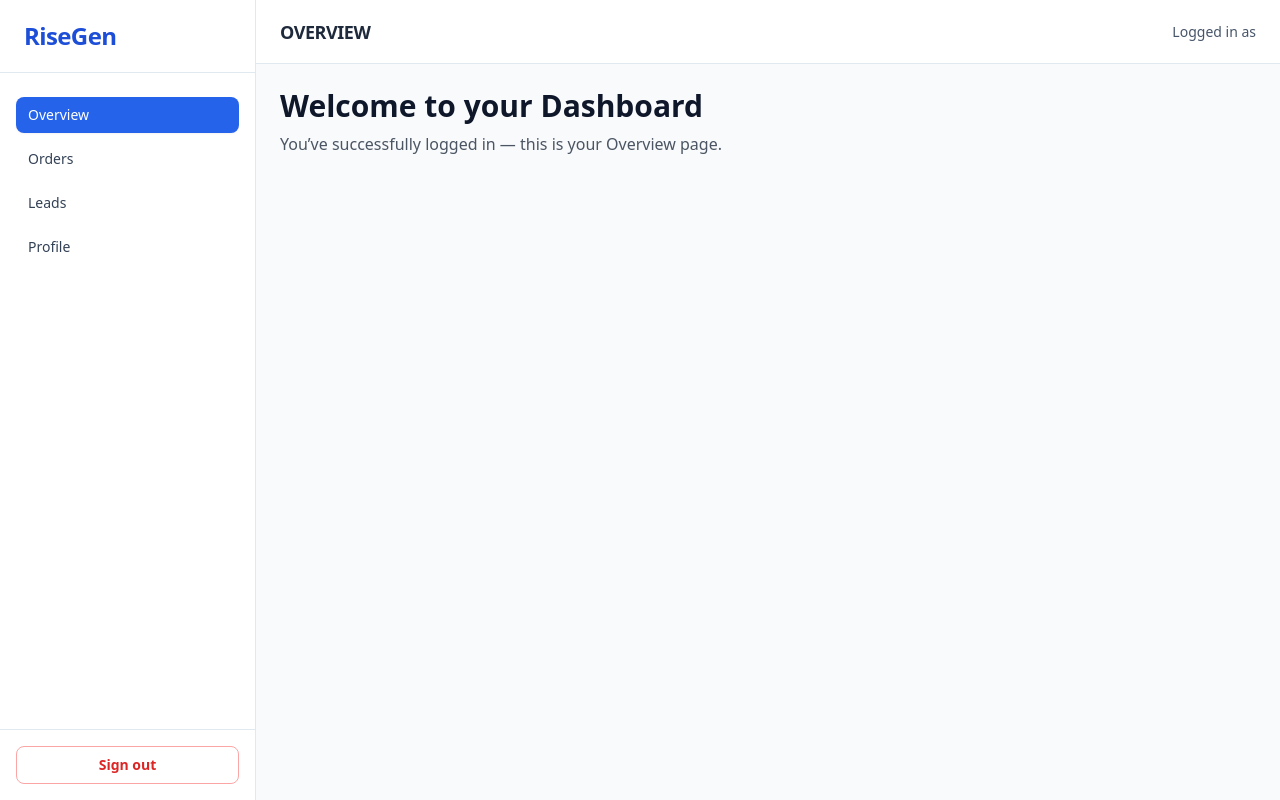
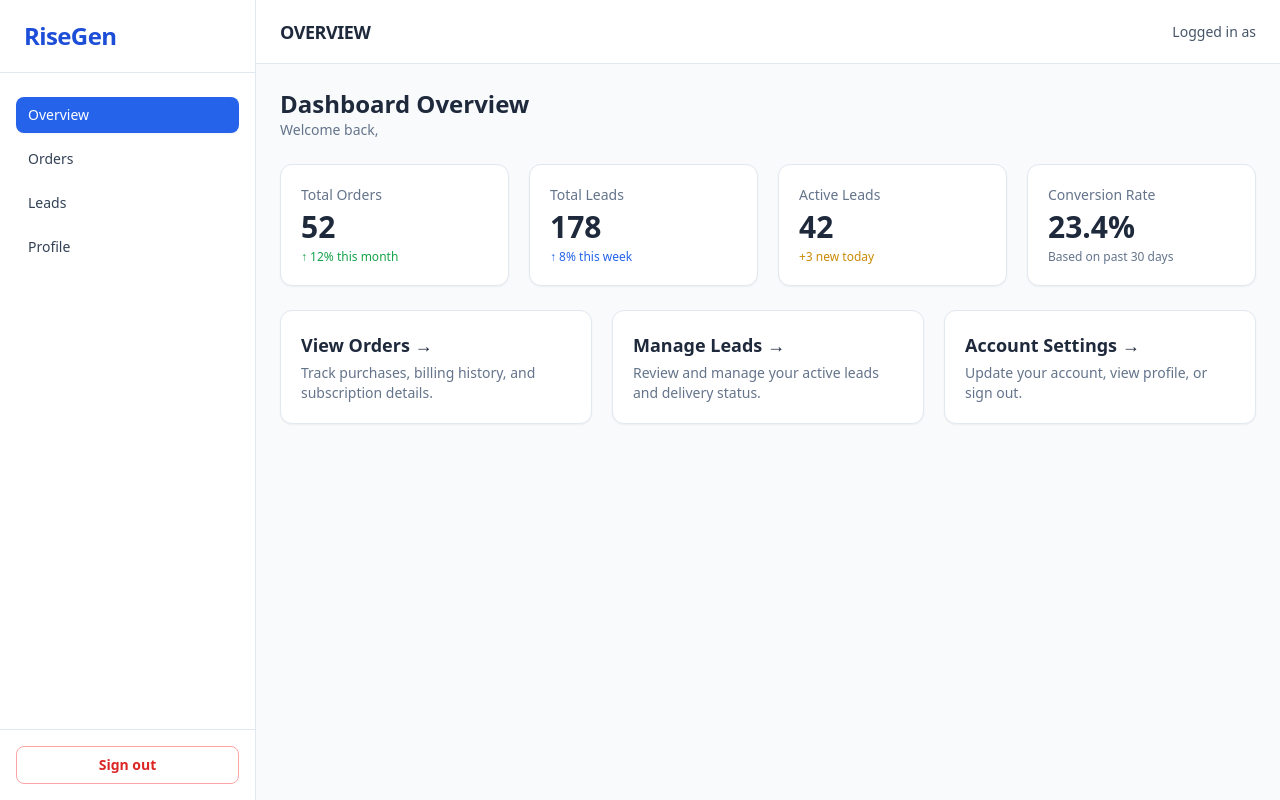
Before and after one commit to colton-risegen/risegen-app, a Next.js app: page /dashboard/overview in a window 1280 px wide. Built offline with nearby package versions, Linux system fonts and the light colour scheme.

Commit message:
Update page.tsx

```diff
--- a/app/dashboard/overview/page.tsx
+++ b/app/dashboard/overview/page.tsx
@@ -1,8 +1,106 @@
+"use client";
+
+import React, { useEffect, useState } from "react";
+import { useAuth } from "../../lib/auth";
+
 export default function OverviewPage() {
+  const { user } = useAuth();
+  const [stats, setStats] = useState({
+    totalOrders: 0,
+    totalLeads: 0,
+    activeLeads: 0,
+    conversionRate: 0,
+  });
+
+  useEffect(() => {
+    // Simulate fetching metrics from DB
+    setTimeout(() => {
+      setStats({
+        totalOrders: 52,
+        totalLeads: 178,
+        activeLeads: 42,
+        conversionRate: 23.4,
+      });
+    }, 500);
+  }, []);
+
   return (
-    <div>
-      <h1 className="text-3xl font-bold">Welcome to your Dashboard</h1>
-      <p className="text-gray-600 mt-2">You’ve successfully logged in — this is your Overview page.</p>
+    <div className="space-y-6">
+      {/* Header */}
+      <div className="flex flex-col sm:flex-row sm:items-center sm:justify-between">
+        <div>
+          <h1 className="text-2xl font-semibold text-slate-800">Dashboard Overview</h1>
+          <p className="text-slate-500 text-sm">
+            Welcome back, <span className="font-medium text-slate-700">{user?.email}</span>
+          </p>
+        </div>
+      </div>
+
+      {/* Stats Grid */}
+      <div className="grid grid-cols-1 sm:grid-cols-2 xl:grid-cols-4 gap-5">
+        <div className="bg-white border border-slate-200 rounded-xl p-5 shadow-sm">
+          <p className="text-sm font-medium text-slate-500 mb-1">Total Orders</p>
+          <p className="text-3xl font-bold text-slate-800">{stats.totalOrders}</p>
+          <p className="text-xs text-green-600 mt-1">↑ 12% this month</p>
+        </div>
+
+        <div className="bg-white border border-slate-200 rounded-xl p-5 shadow-sm">
+          <p className="text-sm font-medium text-slate-500 mb-1">Total Leads</p>
+          <p className="text-3xl font-bold text-slate-800">{stats.totalLeads}</p>
+          <p className="text-xs text-blue-600 mt-1">↑ 8% this week</p>
+        </div>
+
+        <div className="bg-white border border-slate-200 rounded-xl p-5 shadow-sm">
+          <p className="text-sm font-medium text-slate-500 mb-1">Active Leads</p>
+          <p className="text-3xl font-bold text-slate-800">{stats.activeLeads}</p>
+          <p className="text-xs text-yellow-600 mt-1">+3 new today</p>
+        </div>
+
+        <div className="bg-white border border-slate-200 rounded-xl p-5 shadow-sm">
+          <p className="text-sm font-medium text-slate-500 mb-1">Conversion Rate</p>
+          <p className="text-3xl font-bold text-slate-800">{stats.conversionRate}%</p>
+          <p className="text-xs text-slate-500 mt-1">Based on past 30 days</p>
+        </div>
+      </div>
+
+      {/* Quick Links */}
+      <div className="grid grid-cols-1 sm:grid-cols-2 xl:grid-cols-3 gap-5 mt-6">
+        <a
+          href="/dashboard/orders"
+          className="group border border-slate-200 bg-white rounded-xl p-5 shadow-sm hover:shadow-md transition"
+        >
+          <h2 className="text-lg font-semibold text-slate-800 group-hover:text-blue-600">
+            View Orders →
+          </h2>
+          <p className="text-sm text-slate-500 mt-1">
+            Track purchases, billing history, and subscription details.
+          </p>
+        </a>
+
+        <a
+          href="/dashboard/leads"
+          className="group border border-slate-200 bg-white rounded-xl p-5 shadow-sm hover:shadow-md transition"
+        >
+          <h2 className="text-lg font-semibold text-slate-800 group-hover:text-blue-600">
+            Manage Leads →
+          </h2>
+          <p className="text-sm text-slate-500 mt-1">
+            Review and manage your active leads and delivery status.
+          </p>
+        </a>
+
+        <a
+          href="/dashboard/profile"
+          className="group border border-slate-200 bg-white rounded-xl p-5 shadow-sm hover:shadow-md transition"
+        >
+          <h2 className="text-lg font-semibold text-slate-800 group-hover:text-blue-600">
+            Account Settings →
+          </h2>
+          <p className="text-sm text-slate-500 mt-1">
+            Update your account, view profile, or sign out.
+          </p>
+        </a>
+      </div>
     </div>
   );
 }
```
